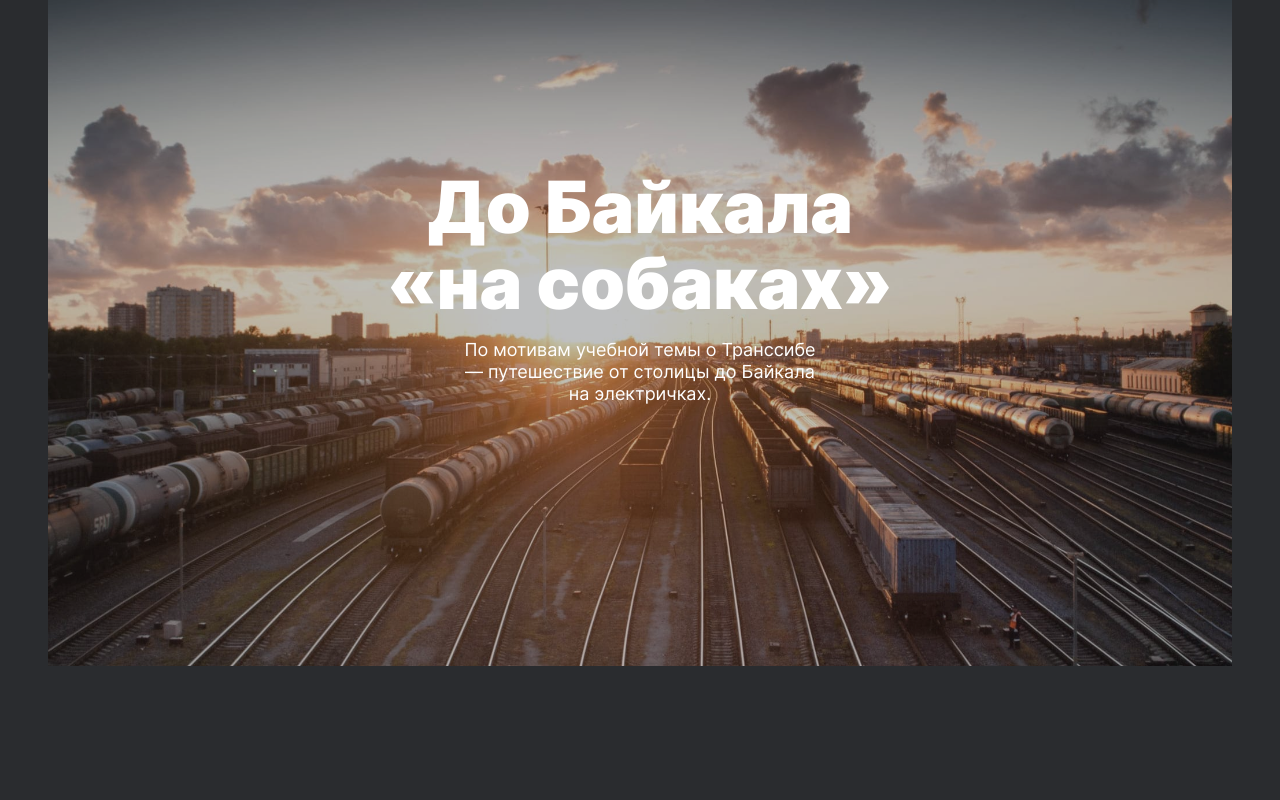
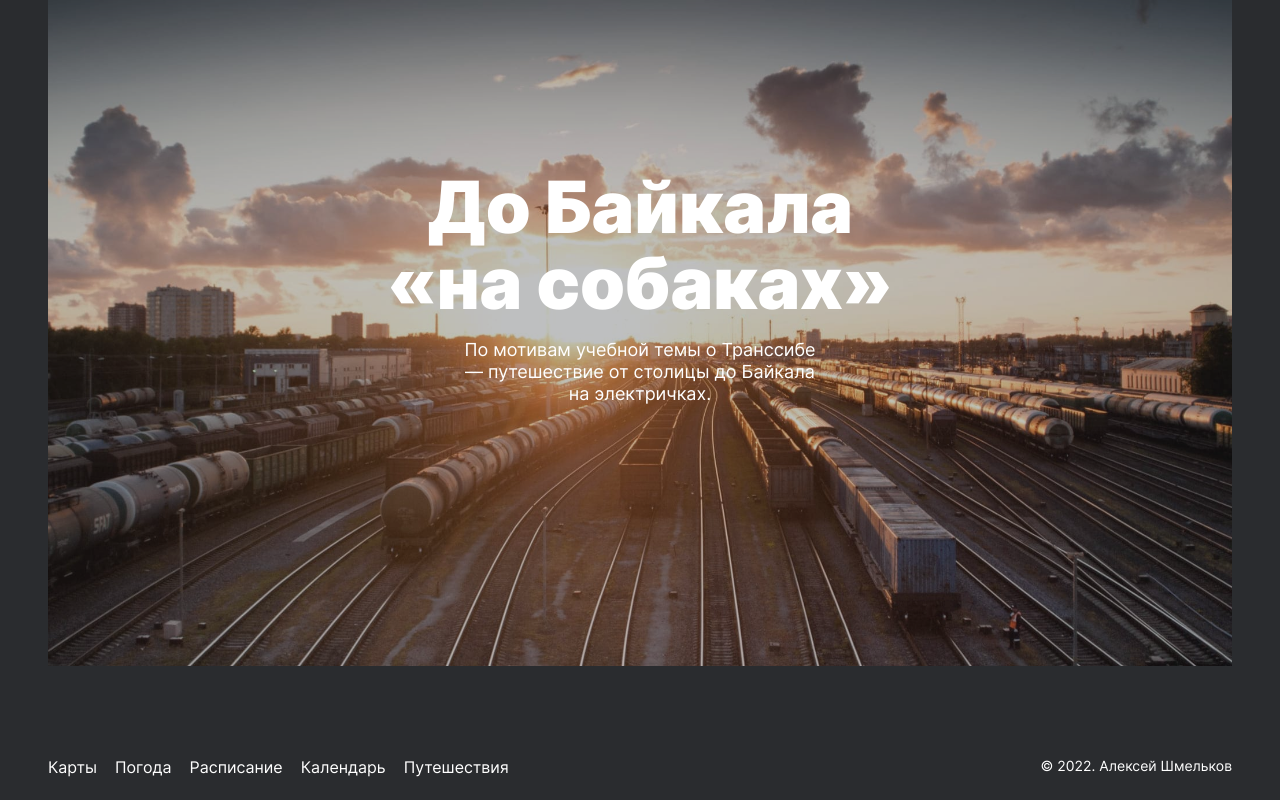
Before and after one commit to beez0mbie/russian-travel, a plain HTML site: page index.html in a window 1280 px wide. Shown: the part 6106-6906 px from the top of the page. Before the commit the page ends 6772 px from the top, so only its background shows below. Drawn offline with Linux system fonts and the light colour scheme.

Commit message:
add footer

```diff
--- /dev/null
+++ b/blocks/footer/__copyright/footer__copyright.css
@@ -0,0 +1,7 @@
+.footer__copyright {
+  font-style: normal;
+  font-weight: 400;
+  font-size: 14px;
+  line-height: 16px;
+  color: #ffffff;
+}
--- /dev/null
+++ b/blocks/footer/__link/footer__link.css
@@ -0,0 +1,9 @@
+.footer__link {
+  padding-right: 18px;
+  text-decoration: none;
+  color: #ffffff;
+  font-style: normal;
+  font-weight: 400;
+  font-size: 16px;
+  line-height: 18px;
+}
--- /dev/null
+++ b/blocks/footer/__links/footer__links.css
@@ -0,0 +1,3 @@
+.footer__links {
+  display: flex;
+}
--- /dev/null
+++ b/blocks/footer/footer.css
@@ -0,0 +1,11 @@
+.footer {
+  padding: 92px 48px 24px;
+  display: flex;
+  justify-content: space-between;
+}
+
+@media screen and (max-width: 920px) {
+  .footer {
+    padding: 88px 24px 24px;
+  }
+}
--- a/index.html
+++ b/index.html
@@ -362,7 +362,16 @@
           </div>
         </section>
       </main>
-      <footer class="footer"></footer>
+      <footer class="footer">
+        <nav class="footer__links">
+          <a href="https://yandex.ru/maps" target="_blank" class="footer__link">Карты</a>
+          <a href="https://yandex.ru/pogoda" target="_blank" class="footer__link">Погода</a>
+          <a href="https://rasp.yandex.ru" target="_blank" class="footer__link">Расписание</a>
+          <a href="https://calendar.yandex.ru" target="_blank" class="footer__link">Календарь</a>
+          <a href="https://travel.yandex.ru" target="_blank" class="footer__link">Путешествия</a>
+        </nav>
+        <div class="footer__copyright">© 2022. Алексей Шмельков</div>
+      </footer>
     </div>
   </body>
 </html>
--- a/pages/index.css
+++ b/pages/index.css
@@ -61,3 +61,9 @@
 @import url(../blocks/cover/__link/cover__link.css);
 @import url(../blocks/cover/__title/cover__title.css);
 @import url(../blocks/cover/__subtitle/cover__subtitle.css);
+
+/* footer  */
+@import url(../blocks/footer/footer.css);
+@import url(../blocks/footer/__links/footer__links.css);
+@import url(../blocks/footer/__link/footer__link.css);
+@import url(../blocks/footer/__copyright/footer__copyright.css);
```
